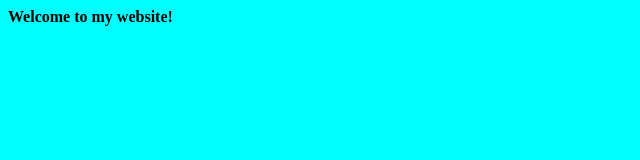
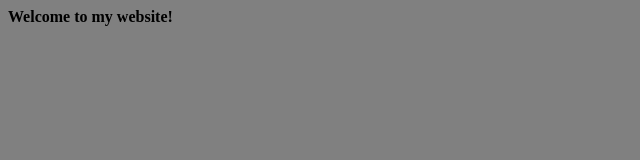
Before and after one commit to HarshalKondhalkar/jenkins-test-1, a plain HTML site: page index.html in a window 1280 px wide. Shown: the whole page, without its empty margins (0-640 px from the left). Drawn offline with Linux system fonts and the light colour scheme.

Commit message:
bg is now grey color

```diff
--- a/index.html
+++ b/index.html
@@ -1,3 +1,3 @@
-<body bgcolor='aqua'>
+<body bgcolor='grey'>
 <b>Welcome to my website!</b>
 </body>
```
